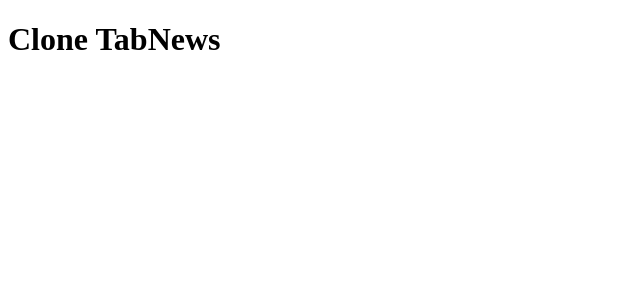
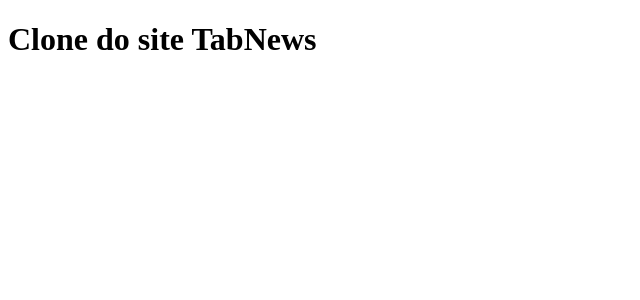
Before and after one commit to vinis-caixe/clone-tabnews, a Next.js app: page / in a window 1280 px wide. Shown: the top 300 px of the page, without its empty margins (0-640 px from the left). Built offline with nearby package versions, Linux system fonts and the light colour scheme.

Commit message:
Modifica pagina inicial

```diff
--- a/pages/index.js
+++ b/pages/index.js
@@ -1,5 +1,5 @@
 function Home(){
-    return <h1>Clone TabNews</h1>
+    return <h1>Clone do site TabNews</h1>
 }
 
 export default Home;
```
